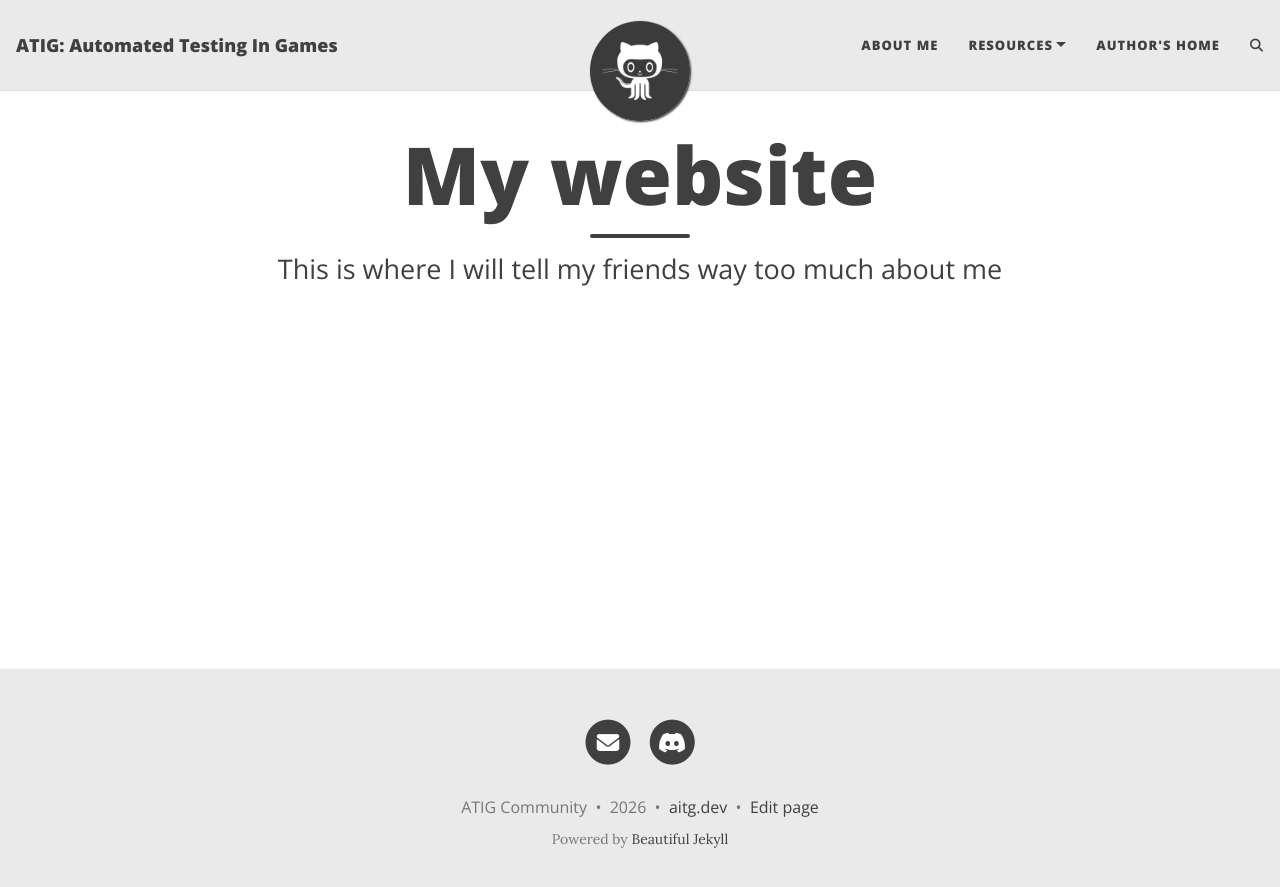
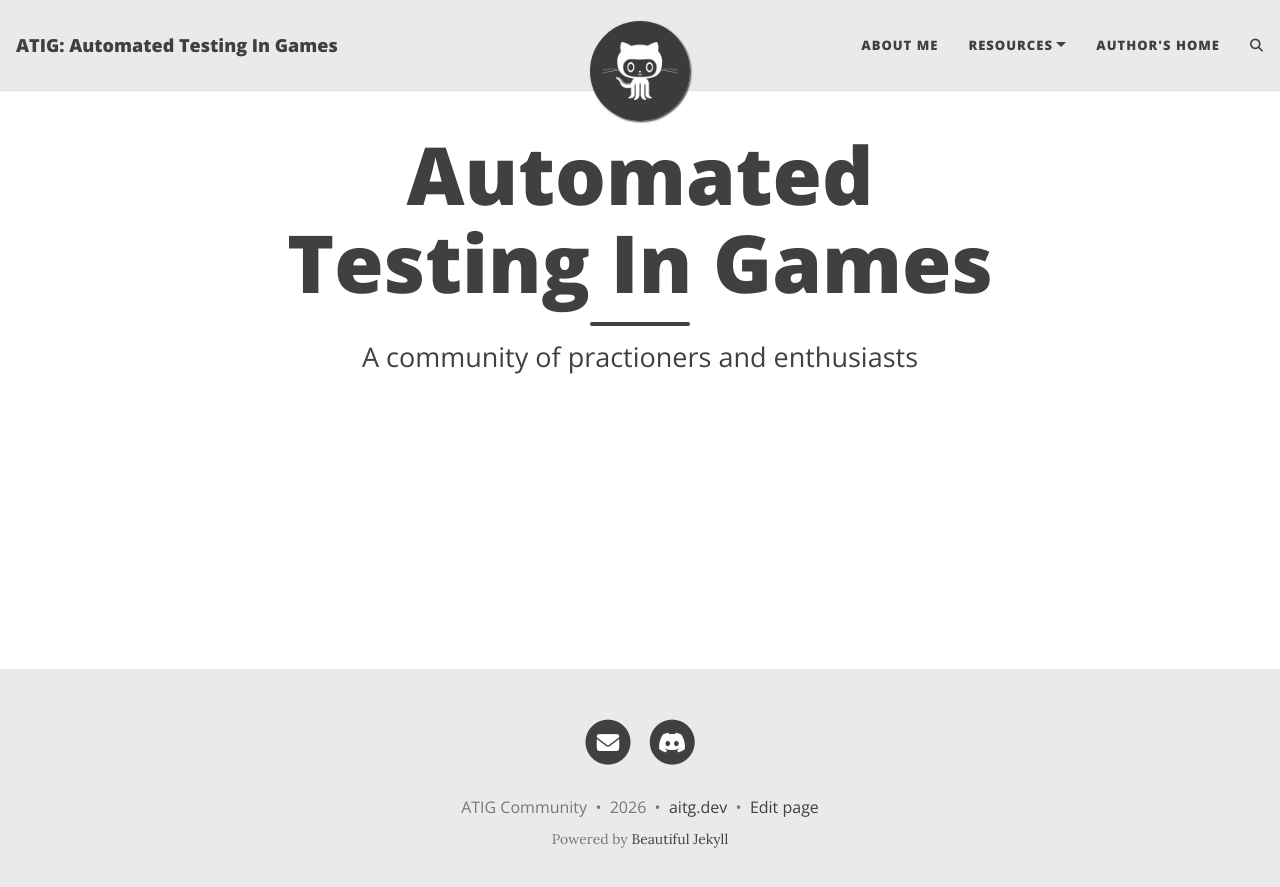
Before and after one commit to tenpn/atig-website, a Jekyll site: the page built from index.html, in a window 1280 px wide. Shown: the top 887 px of the page. Built offline with Jekyll 4.4.1, drawn with Linux system fonts in a browser that asks for light colours; the list of posts is cut into pages by our own code; comment, search, counter and statistics services are not loaded.

Commit message:
small tweak to see if it deploys

```diff
--- a/index.html
+++ b/index.html
@@ -1,5 +1,5 @@
 ---
 layout: page
-title: My website
-subtitle: This is where I will tell my friends way too much about me
+title: Automated Testing In Games
+subtitle: A community of practioners and enthusiasts
 ---
```
